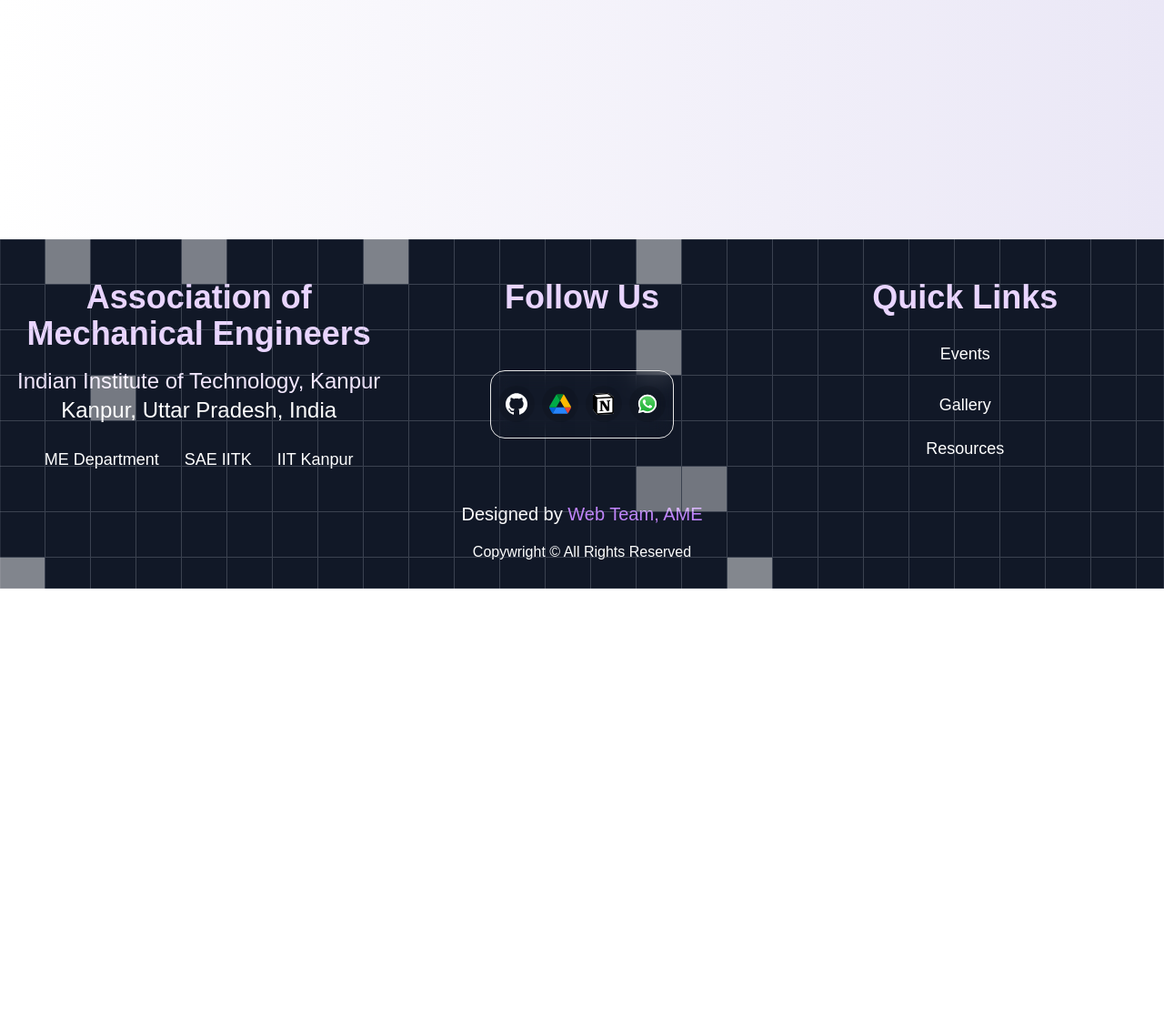
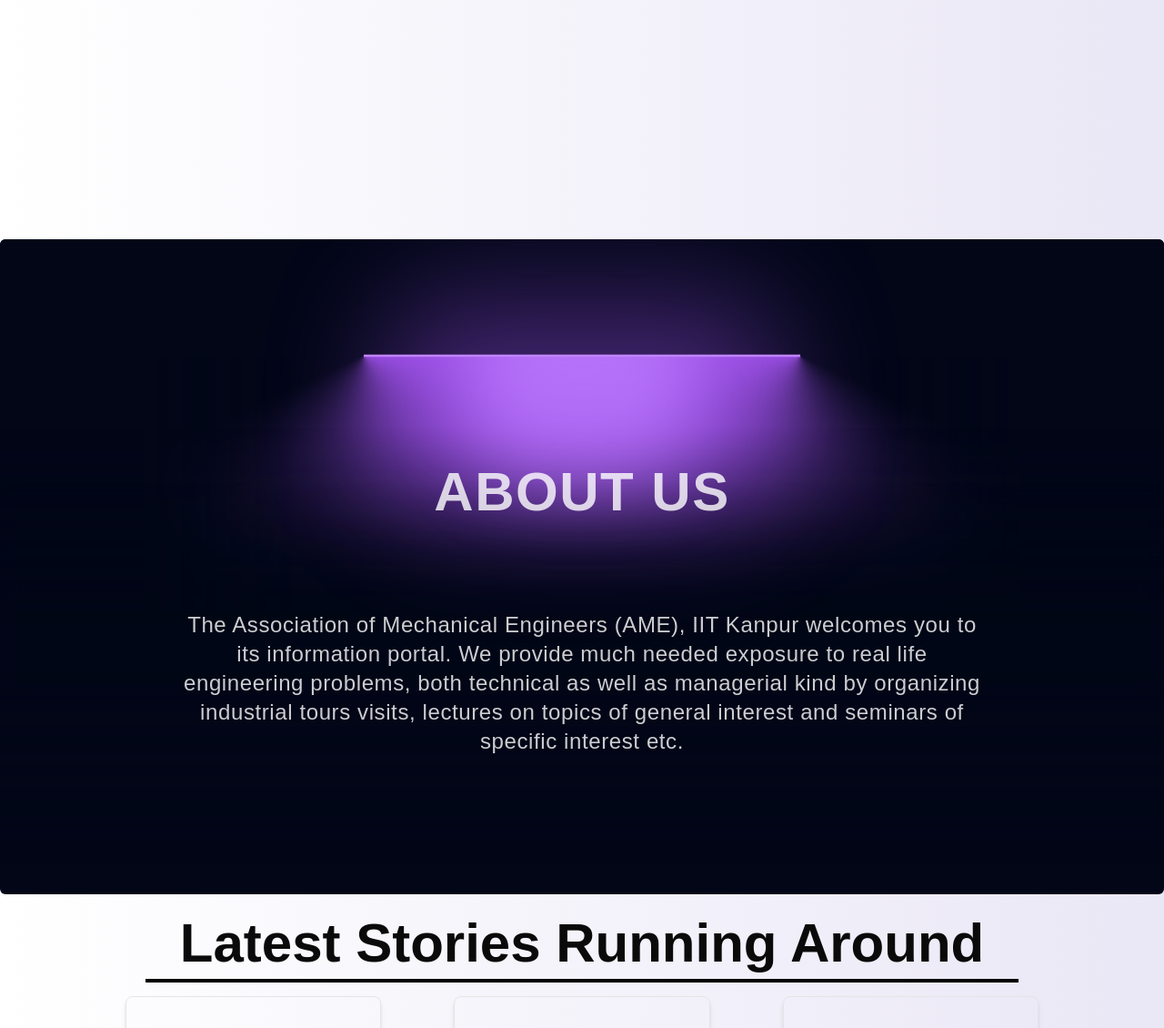
Before and after one commit to itsmevibhor2005/AME-IITK, a Next.js app: page / in a window 1280 px wide. Shown: the part 580-1710 px from the top of the page at 91% size. Before the commit the page ends 1227 px from the top, so only its background shows below. Built offline with nearby package versions, Linux system fonts and the light colour scheme; grey boxes are pictures that could not be loaded.

Commit message:
initial changes

```diff
--- a/package.json
+++ b/package.json
@@ -20,6 +20,7 @@
     "react": "^19.0.0",
     "react-dom": "^19.0.0",
     "react-icons": "^5.4.0",
+    "react-instagram-embed": "^3.0.0",
     "tailwind-merge": "^2.5.5",
     "tailwindcss-animate": "^1.0.7"
   },
--- /dev/null
+++ b/src/app/components/Home/About.jsx
@@ -0,0 +1,45 @@
+import { LampContainer } from "@/components/ui/lamp";
+import { motion } from "framer-motion";
+import React from "react";
+
+const About = () => {
+  return (
+    <LampContainer>
+      <motion.h1
+        initial={{ opacity: 0.5, y: 100 }}
+        whileInView={{ opacity: 1, y: 0 }}
+        transition={{
+          delay: 0.3,
+          duration: 0.8,
+          ease: "easeInOut",
+        }}
+        className=" bg-gradient-to-br from-slate-300 to-slate-500 bg-clip-text text-center text-4xl font-medium text-transparent md:text-7xl flex flex-col items-center justify-center"
+      >
+        <motion.div
+          initial={{ opacity: 0 }}
+          animate={{ opacity: 1 }}
+          transition={{ delay: 0.5, duration: 1 }}
+          className="absolute w-[50vw] text-6xl top-[-10vh] font-bold mb-[40px] text-center tracking-wide text-[rgba(255,255,255,0.8)]"
+        >
+          ABOUT US
+        </motion.div>
+
+        <br />
+        <motion.div
+          initial={{ opacity: 0 }}
+          whileInView={{ opacity: 1 }}
+          transition={{ delay: 1, duration: 1 }}
+          className="tracking-wide text-2xl w-[70vw] block absolute top-[10vh] text-[rgba(255,255,255,0.8)]"
+        >
+          The Association of Mechanical Engineers (AME), IIT Kanpur welcomes you
+          to its information portal. We provide much needed exposure to real
+          life engineering problems, both technical as well as managerial kind
+          by organizing industrial tours visits, lectures on topics of general
+          interest and seminars of specific interest etc.
+        </motion.div>
+      </motion.h1>
+    </LampContainer>
+  );
+};
+
+export default About;
--- /dev/null
+++ b/src/app/components/Home/insta.jsx
@@ -0,0 +1,77 @@
+"use client"
+
+import React, {useEffect} from "react";
+import { motion } from "framer-motion";
+
+const InstagramSection = () => {
+  return (
+    <div className="text-center relative my-6 min-h-[100vh]">
+      {/* Heading */}
+      <h1 className="text-6xl font-bold mb-6">Latest Stories Running Around</h1>
+      <motion.div
+        className="bg-black relative top-[-15px] h-1 mx-auto"
+        style={{ width: "0px" }}
+        whileInView={{ width: "75vw" }}
+        transition={{
+          duration: 0.5,
+          ease: "easeInOut",
+          originX: 0.5,
+        }}
+      ></motion.div>
+
+      {/* Instagram Posts */}
+      <div className="flex flex-wrap justify-center gap-[5rem]">
+        <motion.div
+          initial={{ opacity: 0, y: 50 }}
+          whileInView={{ opacity: 1, y: 0 }}
+        >
+          <InstagramEmbedCustom url="https://www.instagram.com/p/DD-Xn5TzkkC/" />
+        </motion.div>
+        <motion.div
+          initial={{ opacity: 0, y: 50 }}
+          whileInView={{ opacity: 1, y: 0 }}
+          transition={{ delay: 0.2 }}
+        >
+          <InstagramEmbedCustom url="https://www.instagram.com/p/C-vSuAoONik/" />
+        </motion.div>
+        <motion.div
+          initial={{ opacity: 0, y: 50 }}
+          whileInView={{ opacity: 1, y: 0 }}
+          transition={{ delay: 0.4 }}
+          className="div"
+        >
+          <InstagramEmbedCustom url="https://www.instagram.com/p/C-aZLMBogSZ/" />
+        </motion.div>
+      </div>
+    </div>
+  );
+};
+
+export default InstagramSection;
+
+
+const InstagramEmbedCustom = ({ url }) => {
+  if (!url) {
+    return (
+      <div className="text-center text-red-500 font-medium">
+        Please provide a valid Instagram post URL.
+      </div>
+    );
+  }
+
+  return (
+    <div className="w-[22vw] min-h-[86vh] mx-auto border scroll-smooth rounded-lg overflow-hidden shadow-md">
+      <iframe
+        src={`${url}embed`}
+        width="420"
+        height="315"
+        scrolling="no"
+        frameBorder="0"
+        allowTransparency="true"
+        allow="encrypted-media"
+        className="w-[22vw] min-h-[86vh] overflow-y-hidden"
+        title="Instagram Post"
+      ></iframe>
+    </div>
+  );
+};
--- a/src/app/layout.js
+++ b/src/app/layout.js
@@ -27,8 +27,8 @@ export default function RootLayout({ children }) {
       <body
         className={`${geistSans.variable} ${geistMono.variable} antialiased bg-gradient-to-r from-[rgb(255,255,255)] to-[rgb(234,231,246)] w-[100vw] overflow-x-hidden`}
       >
+        <BackgroundBeams/>
         <Header />
-        <BackgroundBeams className="" />
         {children}
         <Footer />
       </body>
--- a/src/app/page.js
+++ b/src/app/page.js
@@ -4,6 +4,8 @@ import { BackgroundBeams } from "@/components/ui/background-beams";
 import Image from "next/image";
 // import Header from "./components/Home/Header";
 import Hero from "./components/Home/Hero";
+import Insta from "./components/Home/insta";
+import About from "./components/Home/About";
 
 export default function Home() {
   return (
@@ -11,6 +13,8 @@ export default function Home() {
 
 
       <Hero />
+      <About />
+      <Insta />
     </div>
   );
 }
--- a/src/components/ui/background-beams.jsx
+++ b/src/components/ui/background-beams.jsx
@@ -61,7 +61,7 @@ export const BackgroundBeams = React.memo(({
   return (
     (<div
       className={cn(
-        "absolute  h-full w-full inset-0  [mask-size:40px] [mask-repeat:no-repeat] flex items-center justify-center",
+        "absolute  min-h-screen w-full inset-0  [mask-size:40px] [mask-repeat:no-repeat] flex items-center justify-center",
         className
       )}>
       <svg
--- a/src/components/ui/blur-in.jsx
+++ b/src/components/ui/blur-in.jsx
@@ -24,7 +24,7 @@ const BlurIn = ({
       transition={{ duration, delay: 0.2}}
       variants={combinedVariants}
       className={cn(
-        "font-display text-center text-lg font-bold tracking-[-0.02em] drop-shadow-sm md:text-xl md:leading-[2rem]",
+        "font-display text-center text-xl font-bold tracking-[100px] drop-shadow-sm md:text-5xl md:leading-[4rem]",
         className
       )}>
       {word}
--- /dev/null
+++ b/src/components/ui/lamp.jsx
@@ -0,0 +1,97 @@
+"use client";
+import React from "react";
+import { motion } from "framer-motion";
+import { cn } from "@/lib/utils";
+
+export default function LampDemo() {
+  return (
+    <LampContainer>
+      <motion.h1
+        initial={{ opacity: 0.5, y: 100 }}
+        whileInView={{ opacity: 1, y: 0 }}
+        transition={{
+          delay: 0.3,
+          duration: 0.8,
+          ease: "easeInOut",
+        }}
+        className="mt-8 bg-gradient-to-br from-slate-300 to-slate-500 py-4 bg-clip-text text-center text-4xl font-medium tracking-tight text-transparent md:text-7xl"
+      >
+        Build lamps <br /> the right way
+      </motion.h1>
+    </LampContainer>
+  );
+}
+
+export const LampContainer = ({ children, className }) => {
+  return (
+    <div
+      className={cn(
+        "relative flex min-h-[90vh] flex-col items-center justify-center overflow-hidden bg-slate-950 w-full rounded-md z-0",
+        className
+      )}
+    >
+      <div className="relative top-[-7vh] flex w-full flex-1 scale-y-125 items-center justify-center isolate z-0 ">
+        <motion.div
+          initial={{ opacity: 0.5, width: "15rem" }}
+          whileInView={{ opacity: 1, width: "30rem" }}
+          transition={{
+            delay: 0.3,
+            duration: 0.8,
+            ease: "easeInOut",
+          }}
+          style={{
+            backgroundImage: `conic-gradient(var(--conic-position), var(--tw-gradient-stops))`,
+          }}
+          className="absolute inset-auto right-1/2 h-56 overflow-visible w-[30rem] bg-gradient-conic from-purple-500 via-transparent to-transparent text-white [--conic-position:from_70deg_at_center_top]"
+        >
+          <div className="absolute  w-[100%] left-0 bg-slate-950 h-40 bottom-0 z-20 [mask-image:linear-gradient(to_top,white,transparent)]" />
+          <div className="absolute  w-40 h-[100%] left-0 bg-slate-950  bottom-0 z-20 [mask-image:linear-gradient(to_right,white,transparent)]" />
+        </motion.div>
+        <motion.div
+          initial={{ opacity: 0.5, width: "15rem" }}
+          whileInView={{ opacity: 1, width: "30rem" }}
+          transition={{
+            delay: 0.3,
+            duration: 0.8,
+            ease: "easeInOut",
+          }}
+          style={{
+            backgroundImage: `conic-gradient(var(--conic-position), var(--tw-gradient-stops))`,
+          }}
+          className="absolute inset-auto left-1/2 h-56 w-[30rem] bg-gradient-conic from-transparent via-transparent to-purple-500 text-white [--conic-position:from_290deg_at_center_top]"
+        >
+          <div className="absolute  w-40 h-[100%] right-0 bg-slate-950  bottom-0 z-20 [mask-image:linear-gradient(to_left,white,transparent)]" />
+          <div className="absolute  w-[100%] right-0 bg-slate-950 h-40 bottom-0 z-20 [mask-image:linear-gradient(to_top,white,transparent)]" />
+        </motion.div>
+        <div className="absolute top-1/2 h-48 w-full translate-y-12 scale-x-150 bg-slate-950 blur-2xl"></div>
+        <div className="absolute top-1/2 z-50 h-48 w-full bg-transparent opacity-10 backdrop-blur-md"></div>
+        <div className="absolute inset-auto z-50 h-36 w-[28rem] -translate-y-1/2 rounded-full bg-purple-500 opacity-50 blur-3xl"></div>
+        <motion.div
+          initial={{ width: "8rem" }}
+          whileInView={{ width: "16rem" }}
+          transition={{
+            delay: 0.3,
+            duration: 0.8,
+            ease: "easeInOut",
+          }}
+          className="absolute inset-auto z-30 h-36 w-64 -translate-y-[6rem] rounded-full bg-purple-400 blur-2xl"
+        ></motion.div>
+        <motion.div
+          initial={{ width: "15rem" }}
+          whileInView={{ width: "30rem" }}
+          transition={{
+            delay: 0.3,
+            duration: 0.8,
+            ease: "easeInOut",
+          }}
+          className="absolute inset-auto z-50 h-0.5 w-[30rem] -translate-y-[7rem] bg-purple-400 "
+        ></motion.div>
+
+        <div className="absolute inset-auto z-40 h-44 w-full -translate-y-[12.5rem] bg-slate-950 "></div>
+      </div>
+      <div className="relative z-50 flex -translate-y-80 flex-col items-center px-5">
+        {children}
+      </div>
+    </div>
+  );
+};
```
Also changed, not shown: src/app/components/Home/Hero.jsx (+7 -11 lines), src/app/components/Home/Navbar.jsx (+7 -7 lines), src/app/globals.css (line endings or trailing spaces), 1 other file (tests, documents, lock files or other folders).
